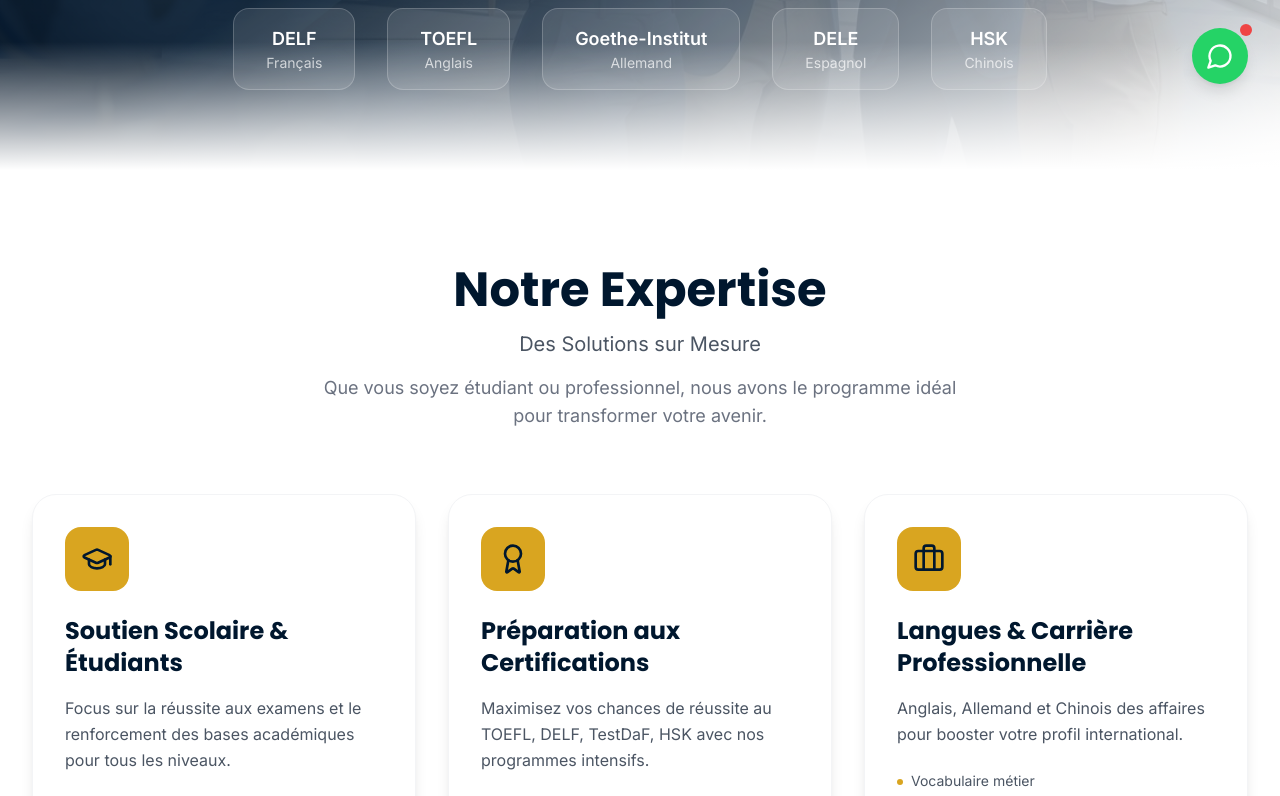
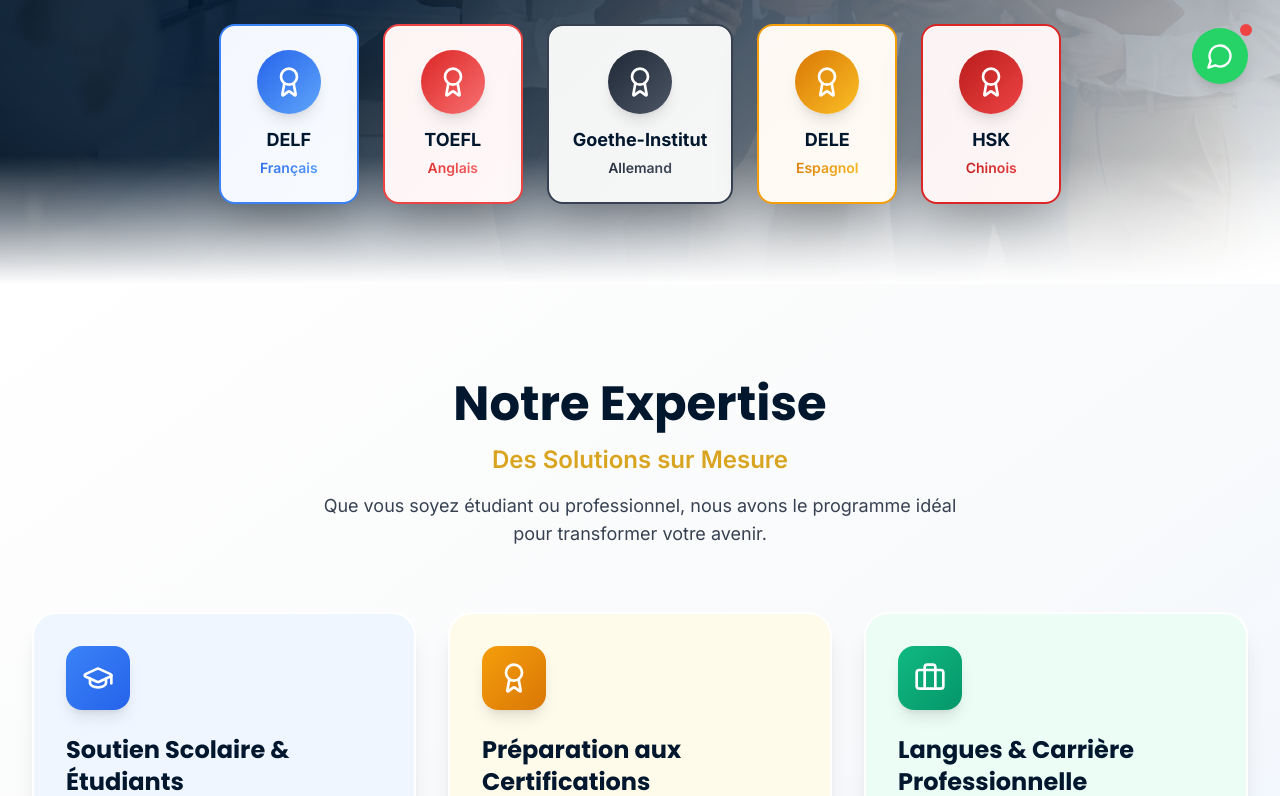
Before and after one commit to travelopportunities07-bot/sg-91c3514d-6c1c-4687-9189-9ab9e95859d6-1792160597, a Next.js app: page / in a window 1280 px wide. Shown: the part 684-1480 px from the top of the page. Built offline with nearby package versions, Linux system fonts and the light colour scheme.

Commit message:
feat(ui): update hero, services, and footer components

```diff
--- a/src/components/Footer.tsx
+++ b/src/components/Footer.tsx
@@ -1,4 +1,5 @@
 import Link from "next/link";
+import { Facebook, Instagram, Music } from "lucide-react";
 
 export function Footer() {
   const currentYear = new Date().getFullYear();
@@ -18,6 +19,36 @@
               Votre partenaire d'excellence pour l'apprentissage des langues.
               Nous transformons votre potentiel linguistique en réussite professionnelle et académique.
             </p>
+
+            <div className="mb-6">
+              <h3 className="font-heading font-semibold text-lg mb-4">Suivez-nous</h3>
+              <div className="flex gap-4">
+                <a
+                  href="https://facebook.com/vocalisacademy"
+                  target="_blank"
+                  rel="noopener noreferrer"
+                  className="w-10 h-10 rounded-full bg-white/10 hover:bg-gold flex items-center justify-center transition-all group"
+                >
+                  <Facebook className="w-5 h-5 text-white group-hover:text-navy" />
+                </a>
+                <a
+                  href="https://instagram.com/vocalisacademy"
+                  target="_blank"
+                  rel="noopener noreferrer"
+                  className="w-10 h-10 rounded-full bg-white/10 hover:bg-gold flex items-center justify-center transition-all group"
+                >
+                  <Instagram className="w-5 h-5 text-white group-hover:text-navy" />
+                </a>
+                <a
+                  href="https://tiktok.com/@vocalisacademy"
+                  target="_blank"
+                  rel="noopener noreferrer"
+                  className="w-10 h-10 rounded-full bg-white/10 hover:bg-gold flex items-center justify-center transition-all group"
+                >
+                  <Music className="w-5 h-5 text-white group-hover:text-navy" />
+                </a>
+              </div>
+            </div>
           </div>
 
           <div>
@@ -34,12 +65,12 @@
                 </Link>
               </li>
               <li>
-                <Link href="/services" className="text-white/70 hover:text-gold transition-colors">
-                  Nos Prestations
+                <Link href="/blog" className="text-white/70 hover:text-gold transition-colors">
+                  Blog
                 </Link>
               </li>
               <li>
-                <Link href="/contact" className="text-white/70 hover:text-gold transition-colors">
+                <Link href="/#contact" className="text-white/70 hover:text-gold transition-colors">
                   Contact
                 </Link>
               </li>
@@ -65,13 +96,13 @@
             </p>
 
             <div className="flex gap-6 text-sm">
-              <Link href="/legal" className="text-white/60 hover:text-gold transition-colors">
+              <Link href="/mentions-legales" className="text-white/60 hover:text-gold transition-colors">
                 Mentions Légales
               </Link>
-              <Link href="/privacy" className="text-white/60 hover:text-gold transition-colors">
+              <Link href="/politique-confidentialite" className="text-white/60 hover:text-gold transition-colors">
                 Politique de Confidentialité (RGPD)
               </Link>
-              <Link href="/terms" className="text-white/60 hover:text-gold transition-colors">
+              <Link href="/cgv" className="text-white/60 hover:text-gold transition-colors">
                 CGV
               </Link>
             </div>
--- a/src/components/HeroSection.tsx
+++ b/src/components/HeroSection.tsx
@@ -1,6 +1,40 @@
 import { Button } from "@/components/ui/button";
+import { Award } from "lucide-react";
 
 export function HeroSection() {
+  const certifications = [
+    {
+      name: "DELF",
+      language: "Français",
+      color: "from-blue-600 to-blue-400",
+      borderColor: "border-blue-500"
+    },
+    {
+      name: "TOEFL",
+      language: "Anglais",
+      color: "from-red-600 to-red-400",
+      borderColor: "border-red-500"
+    },
+    {
+      name: "Goethe-Institut",
+      language: "Allemand",
+      color: "from-gray-800 to-gray-600",
+      borderColor: "border-gray-700"
+    },
+    {
+      name: "DELE",
+      language: "Espagnol",
+      color: "from-amber-600 to-amber-400",
+      borderColor: "border-amber-500"
+    },
+    {
+      name: "HSK",
+      language: "Chinois",
+      color: "from-red-700 to-red-500",
+      borderColor: "border-red-600"
+    }
+  ];
+
   return (
     <section className="relative min-h-screen flex items-center justify-center bg-gradient-to-br from-navy via-navy to-navy-dark overflow-hidden pt-32 pb-20">
       <div className="absolute inset-0 bg-[url('/team-hero.png')] bg-cover bg-center opacity-10"></div>
@@ -22,35 +56,31 @@
           </div>
 
           <div className="fade-in-up stagger-3">
-            <p className="text-gold font-semibold text-sm uppercase tracking-wider mb-6">
+            <div className="flex items-center justify-center gap-2 mb-8">
+              <Award className="w-6 h-6 text-gold" />
+              <p className="text-gold font-semibold text-lg uppercase tracking-wider">
                 Nos Certifications
               </p>
-
-            <div className="flex flex-wrap justify-center gap-8 items-center">
-              <div className="bg-white/10 backdrop-blur-sm rounded-2xl px-8 py-4 border border-white/20 hover:bg-white/20 transition-all">
-                <p className="text-white font-semibold text-lg">DELF</p>
-                <p className="text-white/70 text-sm">Français</p>
             </div>
 
-              <div className="bg-white/10 backdrop-blur-sm rounded-2xl px-8 py-4 border border-white/20 hover:bg-white/20 transition-all">
-                <p className="text-white font-semibold text-lg">TOEFL</p>
-                <p className="text-white/70 text-sm">Anglais</p>
+            <div className="flex flex-wrap justify-center gap-6 items-center">
+              {certifications.map((cert, index) => (
+                <div
+                  key={index}
+                  className={`group relative bg-white rounded-2xl p-6 ${cert.borderColor} border-2 hover:scale-110 transition-all duration-300 shadow-2xl hover:shadow-gold/50 min-w-[140px]`}
+                >
+                  <div className={`absolute inset-0 bg-gradient-to-br ${cert.color} opacity-5 rounded-2xl`}></div>
+                  <div className="relative">
+                    <div className={`w-16 h-16 mx-auto mb-3 rounded-full bg-gradient-to-br ${cert.color} flex items-center justify-center shadow-lg`}>
+                      <Award className="w-8 h-8 text-white" />
                     </div>
-
-              <div className="bg-white/10 backdrop-blur-sm rounded-2xl px-8 py-4 border border-white/20 hover:bg-white/20 transition-all">
-                <p className="text-white font-semibold text-lg">Goethe-Institut</p>
-                <p className="text-white/70 text-sm">Allemand</p>
+                    <p className="text-navy font-bold text-lg mb-1">{cert.name}</p>
+                    <p className={`text-sm font-semibold bg-gradient-to-r ${cert.color} bg-clip-text text-transparent`}>
+                      {cert.language}
+                    </p>
                   </div>
-
-              <div className="bg-white/10 backdrop-blur-sm rounded-2xl px-8 py-4 border border-white/20 hover:bg-white/20 transition-all">
-                <p className="text-white font-semibold text-lg">DELE</p>
-                <p className="text-white/70 text-sm">Espagnol</p>
                 </div>
-
-              <div className="bg-white/10 backdrop-blur-sm rounded-2xl px-8 py-4 border border-white/20 hover:bg-white/20 transition-all">
-                <p className="text-white font-semibold text-lg">HSK</p>
-                <p className="text-white/70 text-sm">Chinois</p>
-              </div>
+              ))}
             </div>
           </div>
         </div>
--- a/src/components/ServicesSection.tsx
+++ b/src/components/ServicesSection.tsx
@@ -13,7 +13,9 @@
         "Préparation BAC/Brevet",
         "Méthodologie d'apprentissage"
       ],
-      link: "/prestations/soutien-scolaire"
+      link: "/prestations/soutien-scolaire",
+      gradient: "from-blue-500 to-blue-600",
+      bgColor: "bg-blue-50"
     },
     {
       title: "Préparation aux Certifications",
@@ -24,7 +26,9 @@
         "Correction personnalisée",
         "Stratégies de réussite"
       ],
-      link: "/prestations/preparation-certifications"
+      link: "/prestations/preparation-certifications",
+      gradient: "from-amber-500 to-amber-600",
+      bgColor: "bg-amber-50"
     },
     {
       title: "Langues & Carrière Professionnelle",
@@ -35,21 +39,23 @@
         "Prise de parole en public",
         "Rédaction emails/CV"
       ],
-      link: "/prestations/langues-carriere"
+      link: "/prestations/langues-carriere",
+      gradient: "from-emerald-500 to-emerald-600",
+      bgColor: "bg-emerald-50"
     }
   ];
 
   return (
-    <section className="py-24 bg-white">
+    <section className="py-24 bg-gradient-to-br from-white via-gray-50 to-blue-50">
       <div className="container mx-auto px-4 lg:px-8">
         <div className="text-center mb-16">
           <h2 className="text-4xl md:text-5xl font-heading font-bold text-navy mb-4">
             Notre Expertise
           </h2>
-          <p className="text-xl text-gray-600 max-w-3xl mx-auto">
+          <p className="text-2xl font-semibold text-gold mb-2">
             Des Solutions sur Mesure
           </p>
-          <p className="text-lg text-gray-500 mt-4 max-w-2xl mx-auto">
+          <p className="text-lg text-gray-700 mt-4 max-w-2xl mx-auto">
             Que vous soyez étudiant ou professionnel, nous avons le programme idéal pour transformer votre avenir.
           </p>
         </div>
@@ -60,32 +66,32 @@
             return (
               <div
                 key={index}
-                className="group bg-white rounded-3xl overflow-hidden shadow-lg hover:shadow-2xl transition-all duration-500 transform hover:-translate-y-2 border border-gray-100"
+                className={`group ${service.bgColor} rounded-3xl overflow-hidden shadow-xl hover:shadow-2xl transition-all duration-500 transform hover:-translate-y-3 border-2 border-white`}
               >
                 <div className="p-8">
-                  <div className="w-16 h-16 rounded-2xl bg-gold flex items-center justify-center mb-6 transform group-hover:scale-110 transition-transform">
-                    <Icon className="w-8 h-8 text-navy" />
+                  <div className={`w-16 h-16 rounded-2xl bg-gradient-to-br ${service.gradient} flex items-center justify-center mb-6 transform group-hover:scale-110 group-hover:rotate-6 transition-all shadow-lg`}>
+                    <Icon className="w-8 h-8 text-white" />
                   </div>
 
                   <h3 className="text-2xl font-heading font-bold text-navy mb-4">
                     {service.title}
                   </h3>
 
-                  <p className="text-gray-600 mb-6 leading-relaxed">
+                  <p className="text-gray-700 font-medium mb-6 leading-relaxed">
                     {service.description}
                   </p>
 
                   <ul className="space-y-3 mb-8">
                     {service.features.map((feature, idx) => (
                       <li key={idx} className="flex items-start gap-2">
-                        <span className="w-1.5 h-1.5 rounded-full bg-gold mt-2 flex-shrink-0"></span>
-                        <span className="text-sm text-gray-600">{feature}</span>
+                        <span className={`w-2 h-2 rounded-full bg-gradient-to-r ${service.gradient} mt-2 flex-shrink-0`}></span>
+                        <span className="text-sm text-gray-700 font-medium">{feature}</span>
                       </li>
                     ))}
                   </ul>
 
                   <Link href={service.link}>
-                    <Button className="w-full bg-gold hover:bg-gold/90 text-navy font-semibold rounded-full py-6 text-base shadow-lg transform hover:scale-105 transition-all">
+                    <Button className={`w-full bg-gradient-to-r ${service.gradient} hover:opacity-90 text-white font-semibold rounded-full py-6 text-base shadow-lg transform hover:scale-105 transition-all`}>
                       En savoir plus
                     </Button>
                   </Link>
```
Lines whose indentation alone changed are shown as unchanged.
